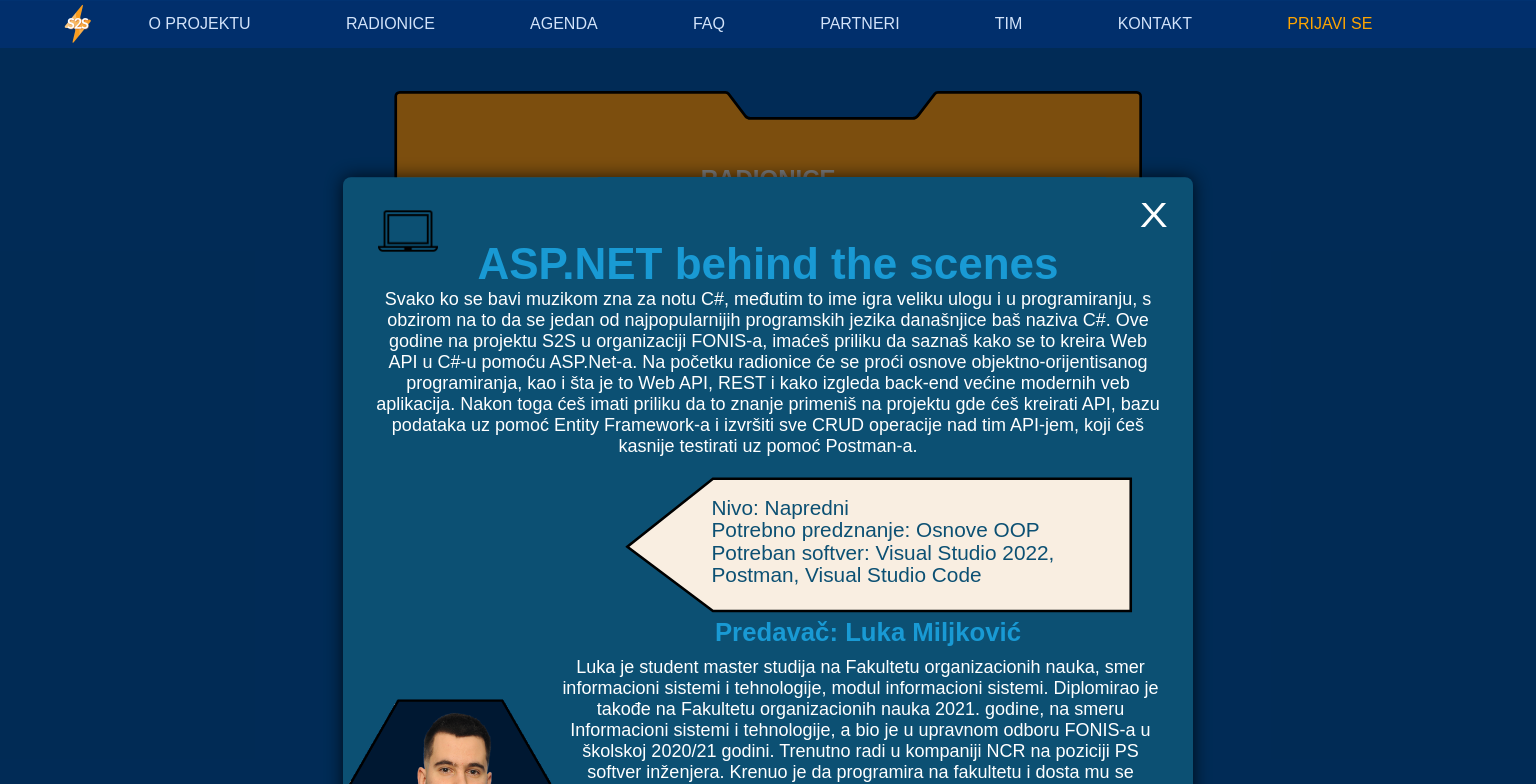
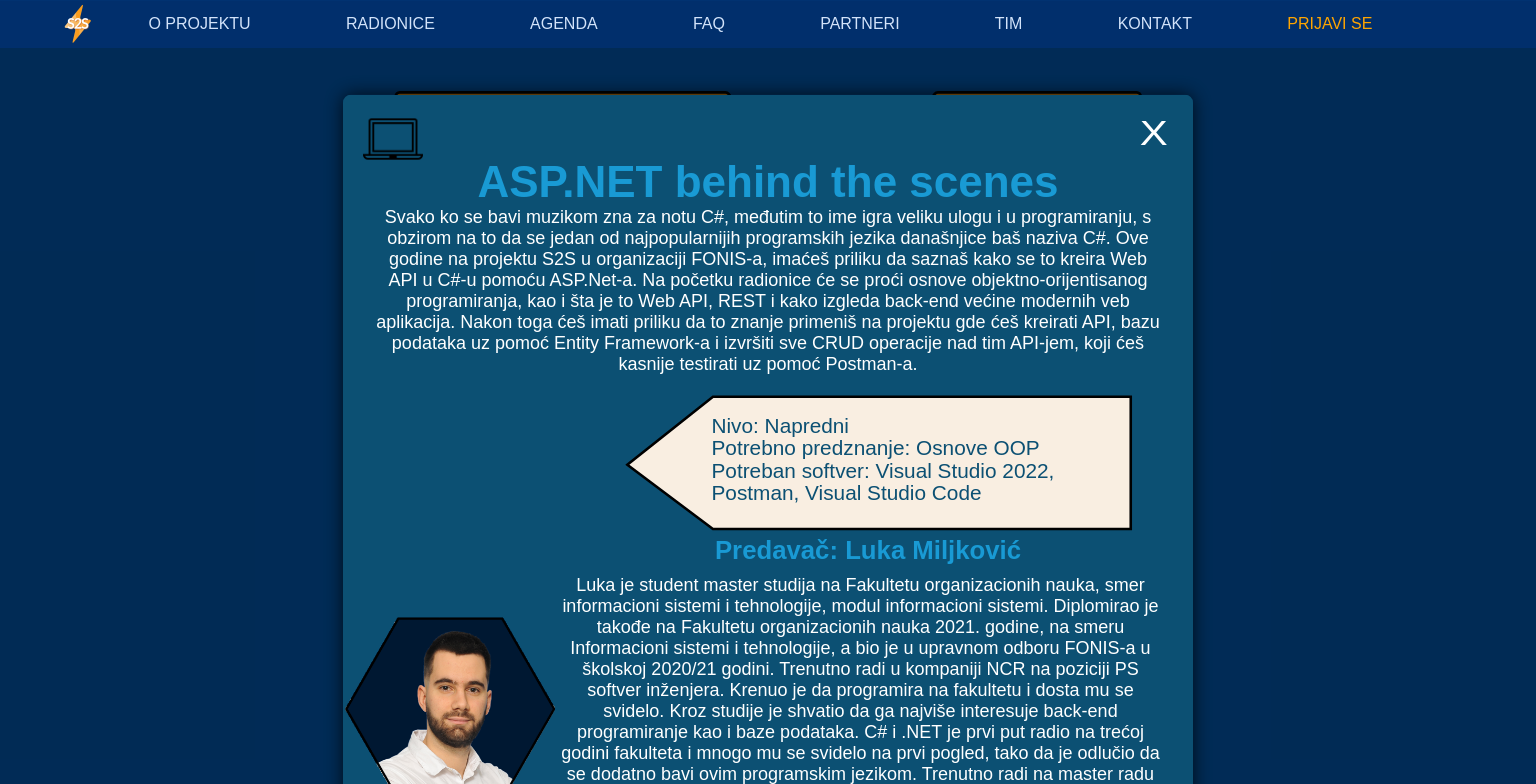
Before and after one commit to djordjemoj/s2s, a React (Create React App) app: page /#/ in a window 1536 px wide. Both pictures are taken after a click on the element 539 px from the left and 400 px from the top of the page. Shown: the top 784 px of the page. Built offline with nearby package versions, Linux system fonts and the light colour scheme.

Commit message:
malo pomerio laptop ikonicu za najvece ekrane

```diff
--- a/src/Components/Radionice/Modal.css
+++ b/src/Components/Radionice/Modal.css
@@ -483,7 +483,7 @@ a {text-decoration: none;}
   max-height: 900px;
      font-size: 22px; /*bilo 36 */
     padding-top: 30px;
-    transform: translate(-50%, -27%);
+    transform: translate(-50%, -37%);
 
   }
   .closeBtn {
@@ -539,8 +539,8 @@ a {text-decoration: none;}
     .lapsitopsi{
       position: absolute;
       position: absolute;
-    left: -10px;
-    top: -7.8%;
+    left: -25px;
+    top: -9%;
     width: 10%;
     transform: scale(0.4) ;
 
```
